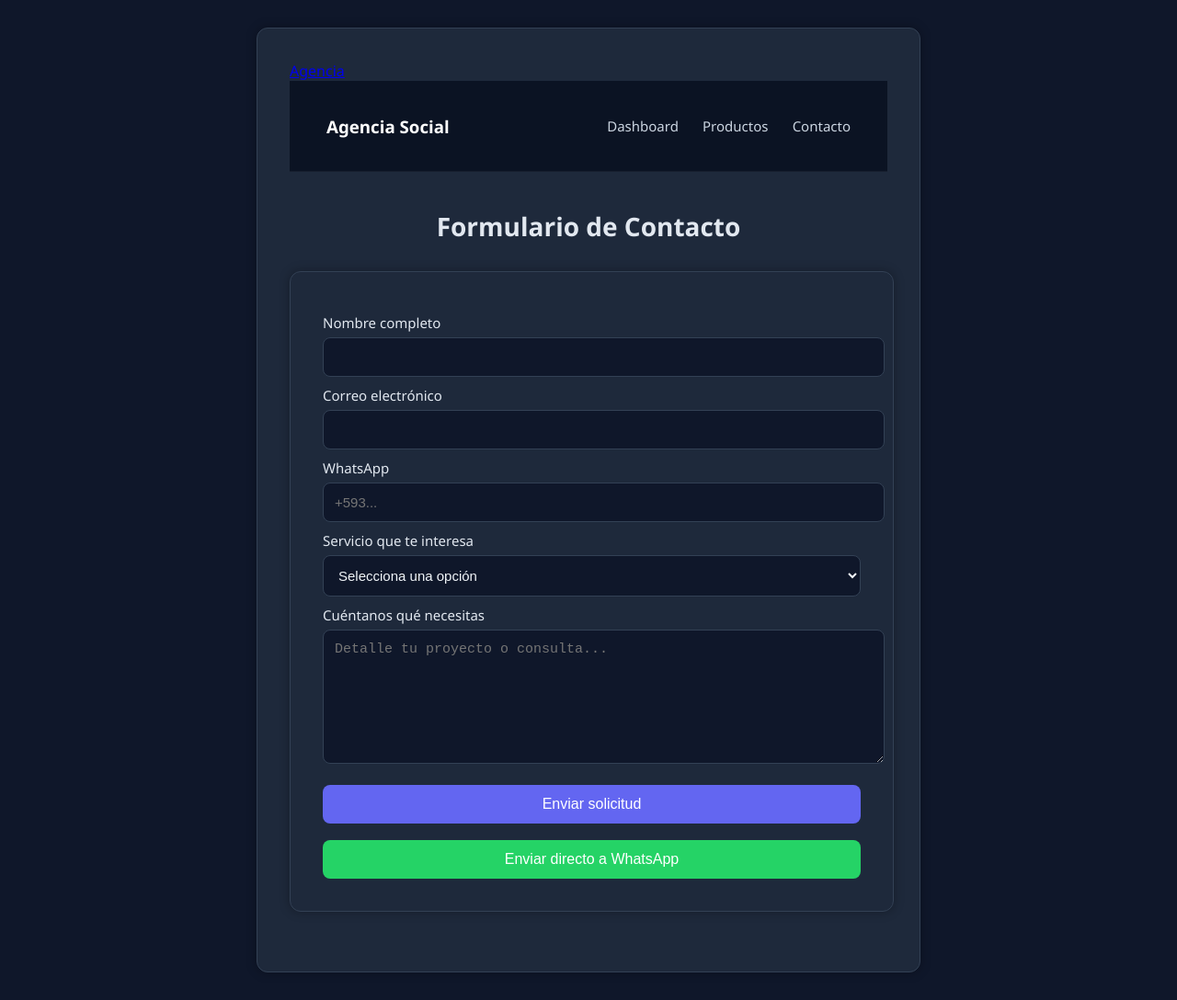
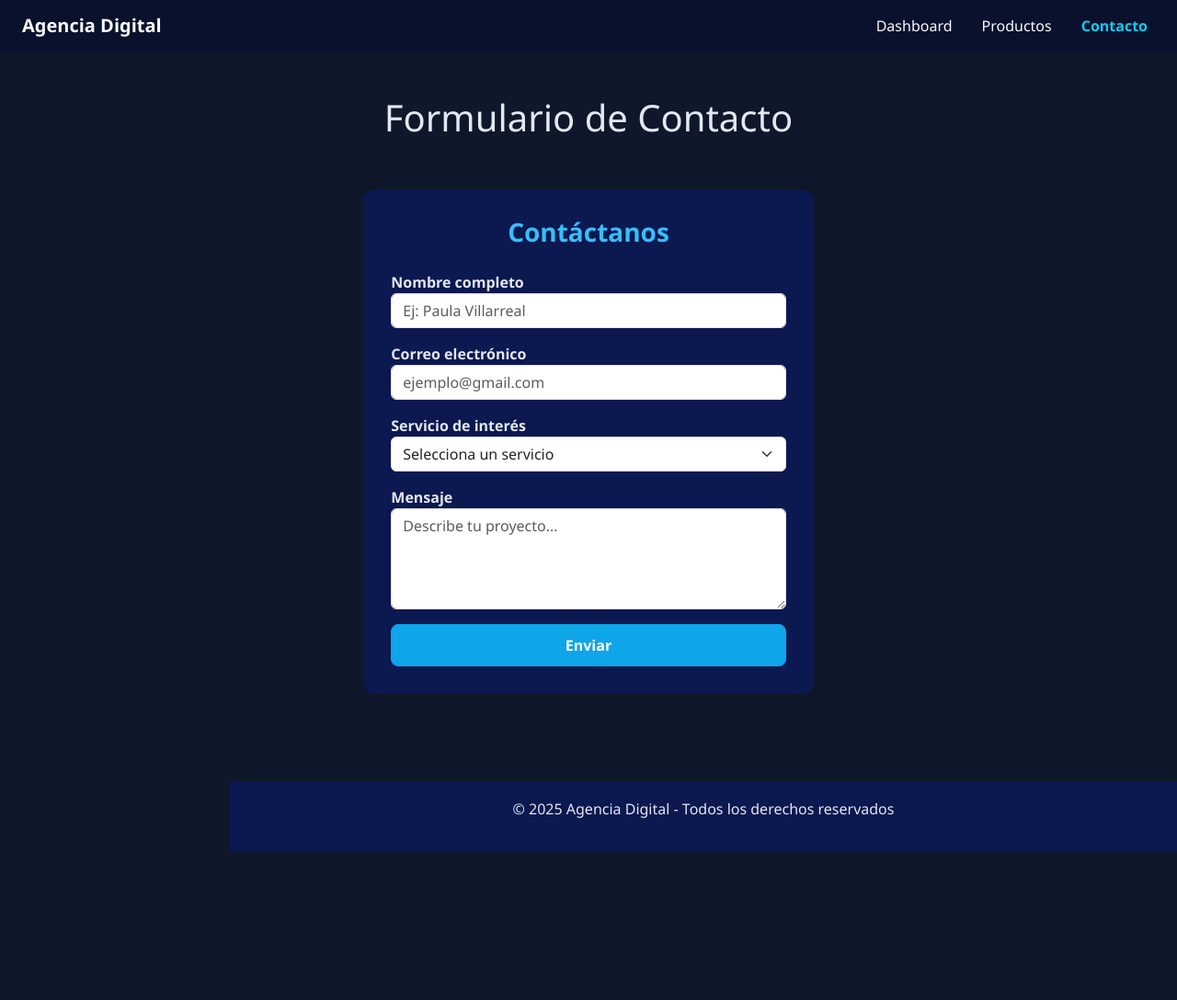
Before and after one commit to mateocarcelen/Dashboard-Web, a plain HTML site: page paginas/contacto.html in a window 1280 px wide. Shown: the whole page at 92% size. After the commit the page ends 926 px from the top, so only its background shows below. Drawn offline with nearby package versions, Linux system fonts and the light colour scheme.

Commit message:
Mis cambios locales antes del pull

```diff
--- a/css/contacto.css
+++ b/css/contacto.css
@@ -1,77 +1,103 @@
 /* ============ ESTILO GENERAL ============ */
-body {
-    background-color: #0f172a;
-    font-family: "Segoe UI", sans-serif;
-    color: white;
-    text-align: center;
-    padding: 20px;
+
+:root{
+    --bg: #0f172a;
+    --card: #0c1850;
+    --text: #e2e8f0;
+    --accent: #38bdf8;
+    --border: #111827;
 }
 
-/* Títulos */
-h1{
-    font-size: 32px;
-    font-weight: bold;
-    margin-bottom: 10px;
+/* --- Fondo General de la Página --- */
+body{
+    background: var(--bg);
+    color: var(--text);
+    font-family: 'Segoe UI', sans-serif;
 }
 
-h2{
-    margin-top: 20px;
-    font-size: 22px;
-    opacity: .9;
+/* ================= FORMULARIO DE CONTACTO ================= */
+
+.form-contact-container{
+    width: 90%;
+    max-width: 650px;
+    background: var(--card);
+    padding: 30px;
+    margin: 45px auto;
+    border-radius: 14px;
+    border: 1px solid var(--border);
+    box-shadow: 0 8px 20px rgba(15,23,42,0.5);
 }
 
-/* ============ FORMULARIO ============ */
-form {
-    width: 80%;
-    margin: 30px auto;
-    background: #1e293b;
-    padding: 25px;
-    border-radius: 12px;
-    box-shadow: 0 0 12px rgba(255,255,255,.05);
-    display: grid;
-    gap: 15px;
+.form-contact-container h2{
+    text-align: center;
+    font-size: 28px;
+    font-weight: 700;
+    margin-bottom: 25px;
+    color: var(--accent);
 }
 
-/* Inputs */
-input, select, textarea {
-    padding: 10px;
-    border-radius: 6px;
-    border: none;
-    outline: none;
+label{ font-weight: 600; }
+
+input, select, textarea{
+    background-color: #111827;
+    color: var(--text);
+    border: 1px solid #1f2937;
 }
 
-textarea{
-    height: 120px;
+input:focus, textarea:focus, select:focus{
+    border-color: var(--accent);
+    box-shadow: 0 0 6px var(--accent);
 }
 
-/* Botón */
-button {
-    background:#4f46e5;
-    border: none;
-    color:white;
-    padding:10px;
-    border-radius:8px;
-    cursor:pointer;
+
+/* ================= FOOTER DASHBOARD ================= */
+
+.footer-dashboard {
+    margin-left: 250px;
+    background: var(--card) !important;
+    border-top: 1px solid var(--border);
+    color: var(--text);
+    padding: 18px;
+    text-align: center;
 }
 
-button:hover{
-    background:#6366f1;
+@media (max-width: 992px) {
+    .footer-dashboard { margin-left: 0; }
 }
 
-/* ============ FOOTER ============ */
-footer{
-    margin-top: 50px;
-    padding: 20px;
-    background:#1e293b;
-    color: #cbd5e1;
+
+/* ================= BOTÓN PRINCIPAL ================= */
+
+.btn-accent{
+    background-color: #0ea5e9;
+    border-color: #0ea5e9;
+    color: #ffffff;
+    font-weight: 600;
+    width: 100%;
+    padding: 10px;
+    border-radius: 8px;
+}
+.btn-accent:hover{
+    filter: brightness(1.15);
 }
 
-footer a{
-    color:#60a5fa;
-    text-decoration:none;
-    margin:0 8px;
+
+/* ------------- ESTE ES EL MISMO ESTILO QUE USAN TARJETAS Y TABLAS ----------- */
+
+#grid .card, .table-card{
+    background: var(--card);
+    border-radius: 14px;
+    border: 1px solid var(--border);
+    box-shadow: 0 8px 20px rgba(15, 23, 42, 0.6);
+    color: var(--text);
 }
 
-footer a:hover{
-    text-decoration:underline;
+#grid .card:hover{
+    transform: translateY(-4px);
+    box-shadow: 0 14px 28px rgba(15, 23, 42, 0.8);
 }
+
+#grid .card-title{
+    color: var(--accent);
+    font-weight: 600;
+}
--- a/paginas/contacto.html
+++ b/paginas/contacto.html
@@ -1,153 +1,86 @@
 <!DOCTYPE html>
 <html lang="es">
+
 <head>
     <meta charset="UTF-8">
     <meta name="viewport" content="width=device-width, initial-scale=1.0">
-    <title>Contacto - Agencia Social</title>
+    <title>Contacto</title>
 
-    <style>
-        body{
-            background: #0f172a;  /* azul oscuro */
-            color: #e2e8f0;
-            font-family: "Segoe UI", Arial, sans-serif;
-            margin: 0;
-        }
+    <!-- Bootstrap 5 -->
+    <link href="https://cdn.jsdelivr.net/npm/bootstrap@5.3.2/dist/css/bootstrap.min.css" rel="stylesheet">
 
-        header{
-            padding: 18px 40px;
-            background: #0b1323;
-            display: flex;
-            justify-content: space-between;
-            align-items: center;
-            border-bottom: 1px solid rgba(255,255,255,0.05);
-        }
+    <!-- Estilos propios de contacto -->
+    <link rel="stylesheet" href="../css/contacto.css">
 
-        header a{
-            color: #cbd5e1;
-            margin-left: 22px;
-            text-decoration: none;
-            font-size: 15px;
-        }
-
-        h2{
-            text-align: center;
-            margin-top: 40px;
-            font-size: 28px;
-        }
-
-        .container{
-            width: 90%;
-            max-width: 650px;
-            margin: 30px auto;
-            background: #1e293b;
-            padding: 35px;
-            border-radius: 12px;
-            box-shadow: 0 0 12px rgba(0,0,0,0.3);
-            border: 1px solid #334155;
-        }
-
-        label{
-            font-size: 15px;
-            margin-top: 10px;
-            display: block;
-        }
-
-        input, textarea, select{
-            width: 100%;
-            margin-top: 6px;
-            padding: 12px;
-            border-radius: 8px;
-            background: #0f172a;
-            border: 1px solid #334155;
-            color: #f1f5f9;
-            font-size: 15px;
-        }
-
-        textarea{ height: 120px; }
-
-        button{
-            width: 100%;
-            margin-top: 18px;
-            padding: 12px;
-            background: #6366f1;
-            border: none;
-            color: white;
-            font-size: 16px;
-            border-radius: 8px;
-            cursor: pointer;
-            transition: 0.2s;
-        }
-
-        button:hover{
-            background: #4f46e5;
-        }
-
-        .whats{
-            background: #25D366;
-        }
-        .whats:hover{
-            background: #1ebe56;
-        }
-    </style>
 </head>
 
 <body>
 
-    <!-- NAVBAR -->
-    <nav class="navbar navbar-expand-lg navbar-dark bg-dark">
-        <div class="container">
-            <a class="navbar-brand" href="index.html">Agencia</a>
-    <header>
-        <h3 style="color:#fff;">Agencia Social</h3>
-        <nav>
-            <a href="index.html">Dashboard</a>
-            <a href="productos.html">Productos</a>
-            <a href="contacto.html">Contacto</a>
-        </nav>
-    </header>
+    <!-- NAVBAR con enlaces cruzados -->
+    <nav class="navbar navbar-dark navbar-expand-lg px-4" style="background:#0a112d;">
+        <a class="navbar-brand fw-bold text-light" href="#">Agencia Digital</a>
 
-    <h2>Formulario de Contacto</h2>
+        <ul class="navbar-nav ms-auto d-flex gap-3">
+            <li class="nav-item"><a class="nav-link text-light" href="dashboard.html">Dashboard</a></li>
+            <li class="nav-item"><a class="nav-link text-light" href="productos.html">Productos</a></li>
+            <li class="nav-item"><a class="nav-link active fw-bold text-info" href="contacto.html">Contacto</a></li>
+        </ul>
+    </nav>
 
-    <div class="container">
+    <!-- CONTENIDO PRINCIPAL -->
+    <div class="container py-5">
+        <h1 class="main-page-title text-center">Formulario de Contacto</h1>
 
-        <form id="contactForm" action="#" method="post">
+        <div class="row justify-content-center">
+            <div class="col-md-6">
 
-            <label>Nombre completo</label>
-            <input type="text" id="nombre" required>
+                <div class="form-contact-container">
 
-            <label>Correo electrónico</label>
-            <input type="email" id="email" required>
+                    <h2>Contáctanos</h2>
 
-            <label>WhatsApp</label>
-            <input type="tel" id="whatsapp" placeholder="+593..." required>
+                    <form id="form-contacto">
 
-            <label>Servicio que te interesa</label>
-            <select id="servicio">
-                <option disabled selected>Selecciona una opción</option>
-                <option>Gestión de Instagram</option>
-                <option>Gestión de TikTok</option>
-                <option>Meta Ads</option>
-                <option>Landing Page</option>
-                <option>Diseño Gráfico</option>
-            </select>
+                        <div class="mb-3">
+                            <label>Nombre completo</label>
+                            <input type="text" class="form-control" placeholder="Ej: Paula Villarreal">
+                        </div>
 
-            <label>Cuéntanos qué necesitas</label>
-            <textarea id="descripcion" placeholder="Detalle tu proyecto o consulta..."></textarea>
+                        <div class="mb-3">
+                            <label>Correo electrónico</label>
+                            <input type="email" class="form-control" placeholder="ejemplo@gmail.com">
+                        </div>
 
-            <button type="submit">Enviar solicitud</button>
-            <button class="whats" type="button" id="btnWhats">Enviar directo a WhatsApp</button>
+                        <div class="mb-3">
+                            <label>Servicio de interés</label>
+                            <select class="form-select">
+                                <option selected disabled>Selecciona un servicio</option>
+                                <option>Gestión Instagram</option>
+                                <option>Gestión TikTok</option>
+                                <option>Paquete de diseño gráfico</option>
+                                <option>Campaña Meta Ads</option>
+                            </select>
+                        </div>
 
-        </form>
+                        <div class="mb-3">
+                            <label>Mensaje</label>
+                            <textarea class="form-control" rows="4" placeholder="Describe tu proyecto..."></textarea>
+                        </div>
+
+                        <button class="btn btn-accent w-100">Enviar</button>
+
+                    </form>
+
+                </div>
+            </div>
+        </div>
     </div>
 
-    <script>
-        document.getElementById('btnWhats').addEventListener('click', function(){
-            const num = document.getElementById('whatsapp').value.replace(/\D/g,"");
-            if(num==="") return alert("Ingresa tu número antes de continuar.");
+    <!-- FOOTER -->
+    <footer class="footer-dashboard">
+        <div class="text-center pb-3">
+            © 2025 Agencia Digital - Todos los derechos reservados
+        </div>
+    </footer>
 
-            const txt = encodeURIComponent("Hola 👋 Estoy interesado/a en los servicios de la Agencia Social.");
-            window.open(`https://wa.me/${num}?text=${txt}`);
-        });
-    </script>
 </body>
- </html>
+</html>
```
